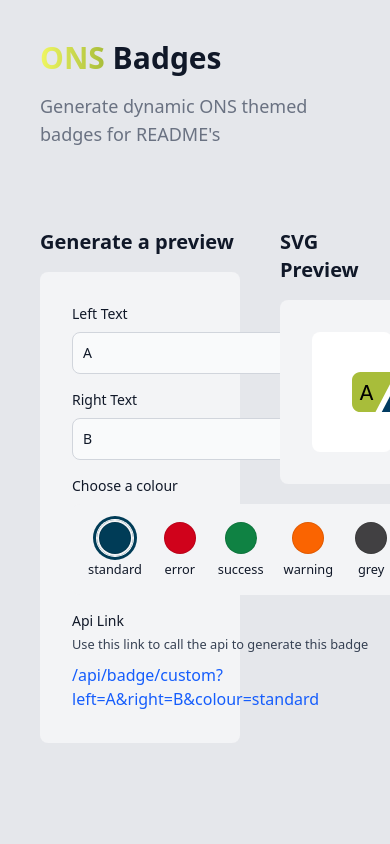
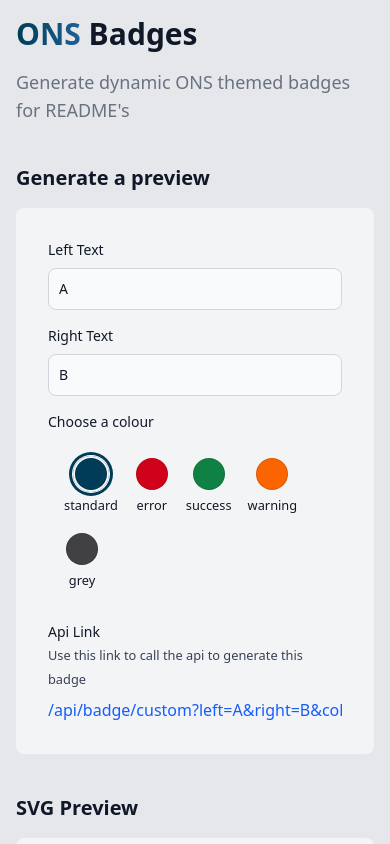
Before and after one commit to ONSdigital/ons-badges, a Vue app in the folder frontend/: page / in a window 390 px wide. Shown: the top 844 px of the page. Built offline with nearby package versions, Linux system fonts and the light colour scheme.

Commit message:
Responsive update (#9)
* responsive fixes

* tweaked colours

* version bump

```diff
--- a/frontend/index.html
+++ b/frontend/index.html
@@ -1,13 +1,13 @@
 <!DOCTYPE html>
-<html lang="" class="h-full">
+<html lang="">
   <head>
     <meta charset="UTF-8">
     <link rel="icon" href="/favicon.png">
     <meta name="viewport" content="width=device-width, initial-scale=1.0">
     <title>ons-badges</title>
   </head>
-  <body class="h-full">
-    <div class="h-full" id="app"></div>
+  <body class="min-h-screen h-full">
+    <div class="min-h-screen h-full" id="app"></div>
     <script type="module" src="/src/main.js"></script>
   </body>
 </html>
--- a/frontend/src/App.vue
+++ b/frontend/src/App.vue
@@ -1,19 +1,19 @@
 <template>
-    <div class="h-full bg-gray-200 dark:bg-gray-900">
-        <div class="container mx-auto p-10">
+    <div class="flex min-h-screen h-full flex-col bg-gray-200 dark:bg-gray-900">
+        <div class="container mx-auto p-4 sm:p-10 flex-1">
             <header>
-                <h1 class="mb-4 text-3xl font-extrabold text-gray-900 dark:text-white md:text-5xl lg:text-6xl"><span class="text-transparent bg-clip-text bg-gradient-to-r to-[#a8bd3a] from-[#f0f762]">ONS</span> Badges</h1>
+                <h1 class="mb-4 text-3xl font-extrabold text-gray-900 dark:text-white md:text-5xl lg:text-6xl"><span class="text-transparent bg-clip-text bg-gradient-to-r to-[#206095] dark:to-[#a8bd3a] from-[#003c57] dark:from-[#f0f762]">ONS</span> Badges</h1>
                 <p class="text-lg font-normal text-gray-500 lg:text-xl dark:text-gray-400">Generate dynamic ONS themed badges for README's</p>
             </header>
 
-            <main class="py-20">
-                <div class="grid grid-cols-10 gap-10">
-                    <div class="col-span-6 ">
+            <main class="py-10 sm:py-20">
+                <div class="grid grid-cols-1 md:grid-cols-10 gap-10">
+                    <div class="md:col-span-6">
 
                         <h2 class="mb-4 text-xl font-bold text-gray-900 dark:text-white">Generate a preview</h2>
                         <div class="bg-gray-100 dark:bg-gray-800 rounded-lg p-8">
                             <form>
-                                <div class="grid gap-4 sm:grid-cols-2 sm:gap-6">
+                                <div class="grid gap-4 md:grid-cols-2 md:gap-6">
                                     <div class="w-full">
                                         <label for="left_text" class="block mb-2 text-sm font-medium text-gray-900 dark:text-white">Left Text</label>
                                         <input v-model="leftText" type="text" name="left_text" id="left_text" class="bg-gray-50 border border-gray-300 text-gray-900 text-sm rounded-lg focus:ring-primary-600 focus:border-primary-600 block w-full p-2.5 dark:bg-gray-700 dark:border-gray-600 dark:placeholder-gray-400 dark:text-white dark:focus:ring-primary-500 dark:focus:border-primary-500" required="">
@@ -22,19 +22,17 @@
                                         <label for="right_text" class="block mb-2 text-sm font-medium text-gray-900 dark:text-white">Right Text</label>
                                         <input v-model="rightText" type="text" name="brand" id="brand" class="bg-gray-50 border border-gray-300 text-gray-900 text-sm rounded-lg focus:ring-primary-600 focus:border-primary-600 block w-full p-2.5 dark:bg-gray-700 dark:border-gray-600 dark:placeholder-gray-400 dark:text-white dark:focus:ring-primary-500 dark:focus:border-primary-500" required="">
                                     </div>
-
-                                    <div class="sm:col-span-2">
+                                    <div class="md:col-span-2">
                                         <ColourSelect @update:selected="handleColorSelection"/>
                                     </div>
-
                                     <!-- Link preview -->
-                                    <div class="sm:col-span-2">
+                                    <div class="md:col-span-2 overflow-hidden">
                                         <div class="mb-2">
                                             <p class="block text-sm font-medium text-gray-900 dark:text-white">Api Link</p>
                                             <small class="text-gray-700 dark:text-gray-200">Use this link to call the api to generate this badge</small>
                                         </div>
 
-                                        <div class="overflow-scroll">
+                                        <div class="overflow-scroll whitespace-nowrap">
                                             <a :href="apiLink" target="_blank" class="font-medium text-blue-600 dark:text-blue-500 hover:underline">
                                             {{ apiLink }}
                                             </a>
@@ -46,7 +44,7 @@
                             </form>
                         </div>
                     </div>
-                    <div class="col-span-4 ">
+                    <div class="md:col-span-4 ">
                         <h2 class="mb-4 text-xl font-bold text-gray-900 dark:text-white">SVG Preview</h2>
                         <div class="bg-gray-100 dark:bg-gray-800 rounded-lg p-8">
                             <div class="bg-white rounded-lg p-10 text-center overflow-scroll">
@@ -80,14 +78,16 @@
             </main>
 
         </div>
+        <Footer />
     </div>
 </template>
 
 <script>
 import ColourSelect from "@/ColourSelect.vue";
+import Footer from "@/Footer.vue";
 
 export default {
-    components: {ColourSelect},
+    components: {Footer, ColourSelect},
     data() {
         return {
 
--- a/frontend/src/ColourSelect.vue
+++ b/frontend/src/ColourSelect.vue
@@ -2,7 +2,7 @@
         <fieldset>
             <legend class="block mb-2 text-sm font-medium text-gray-900 dark:text-white">Choose a colour</legend>
             <div class="bg-gray-100 rounded-lg p-4">
-                <RadioGroup v-model="selectedColour" class="flex items-center gap-x-5" @update:modelValue="emitSelection">
+                <RadioGroup v-model="selectedColour" class="flex flex-wrap gap-4" @update:modelValue="emitSelection">
                 <div v-for="(option, index) in colorOptions" :key="index" class="flex flex-col items-center gap-y-1">
                     <RadioGroupOption v-slot="{ checked }" :value="option">
                         <label
--- /dev/null
+++ b/frontend/src/Footer.vue
@@ -0,0 +1,5 @@
+<template>
+    <div class="container mx-auto px-4 sm:px-10 py-5 border-t border-gray-300 dark:border-gray-700 text-center">
+        <p class="text-gray-600/80 dark:text-gray-300/80">ons-badges</p>
+    </div>
+</template>
--- a/frontend/src/index.css
+++ b/frontend/src/index.css
@@ -1,4 +1,6 @@
 @import "tailwindcss";
+
+@custom-variant dark (&:where(.dark, .dark *));
 
 @theme {
     --color-ons-default: #003c57;
```
Also changed, not shown: 1 other file (tests, documents, lock files or other folders).
